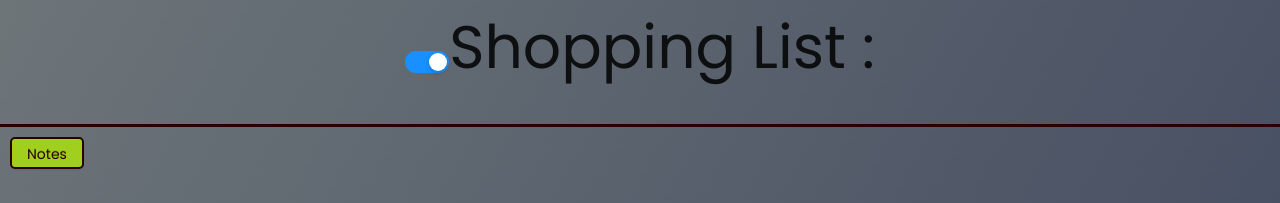
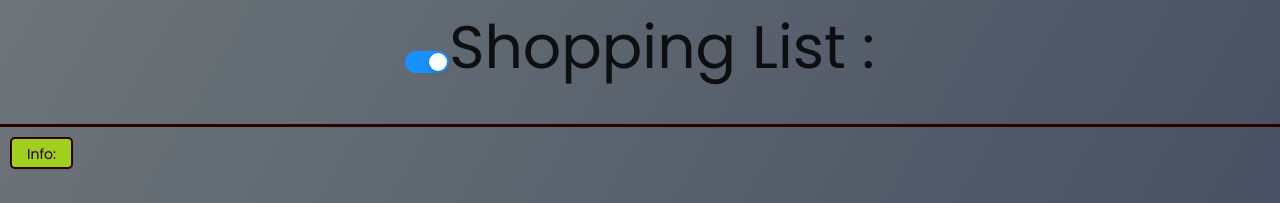
Before and after one commit to Adriantutuianu/shopping-list-app, a React (Create React App) app: page / in a window 1280 px wide. Shown: the top 203 px of the page. Built offline with nearby package versions, Linux system fonts and the light colour scheme.

Commit message:
Fixed info drawer

```diff
--- a/src/App.css
+++ b/src/App.css
@@ -207,13 +207,16 @@ select {
   font-size: large;
 }
 
-.notes-drawer {
+.info-drawer {
   margin: 10px;
   background: var(--primary-color);
-
   color: var(--secondary-color);
   border-radius: 5px;
   border: 2px solid var(--secondary-color);
+}
+
+.info-drawer:hover {
+  background-color: var(--secondary-color);
 }
 
 .ant-drawer-title {
--- a/src/App.js
+++ b/src/App.js
@@ -4,7 +4,7 @@ import "./responsive.css";
 import Form from "./components/Form";
 import ShoppingList from "./components/ShoppingList";
 import Clock from "./components/Clock";
-import Notes from "./components/Notes";
+import Info from "./components/Info";
 import { Switch } from "antd";
 
 function App() {
@@ -68,7 +68,7 @@ function App() {
         <h1>Shopping List :</h1>
       </header>
       <main className="content">
-        <Notes />
+        <Info />
         <Form
           inputText={inputText}
           shopping={shopping}
--- a/src/components/Notes.js
+++ b/src/components/Info.js
@@ -1,10 +1,12 @@
 import React from "react";
 import { useState } from "react";
 
-import { Drawer, Button } from "antd";
+import { Drawer, Button, Typography } from "antd";
 
-const Notes = () => {
+const Info = () => {
   const [visible, setVisible] = useState(false);
+
+  const { Title } = Typography;
 
   const showDrawer = () => {
     setVisible(true);
@@ -16,8 +18,8 @@ const Notes = () => {
 
   return (
     <>
-      <Button className="notes-drawer" type="primary" onClick={showDrawer}>
-        Notes
+      <Button className="info-drawer" type="primary" onClick={showDrawer}>
+        Info:
       </Button>
 
       <Drawer
@@ -28,10 +30,12 @@ const Notes = () => {
         onClose={onClose}
         visible={visible}
       >
-        <p>Some contents...</p>
+        <Title level={5}>Description</Title>
+        <Title level={5}>Instructions</Title>
+        <Title level={5}>Credits</Title>
       </Drawer>
     </>
   );
 };
 
-export default Notes;
+export default Info;
```
